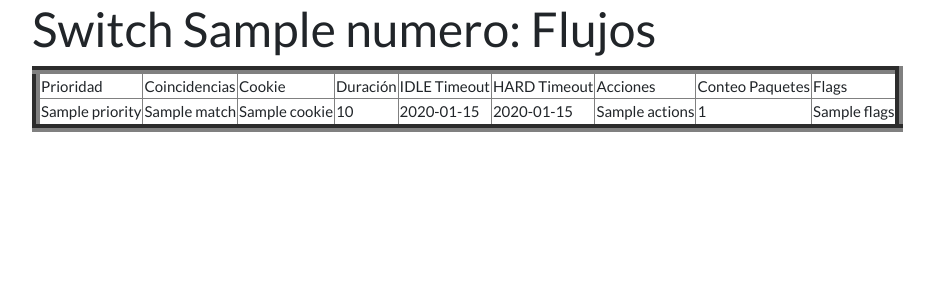
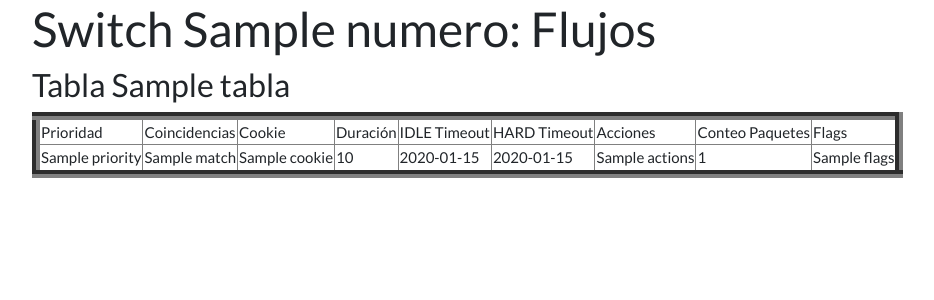
Before and after one commit to devcoronel/Quality-Stack, a Flask app: template templates/showflows.html in a window 1280 px wide. Shown: the top 300 px of the page, without its empty margins (53-987 px from the left). Run offline with Flask 2, Linux system fonts and the light colour scheme; the template is opened without the code that fills it: most values are stand-ins (such as "Sample title", 1, 10 or a date in 2020); some libraries are stand-ins or nearby versions.

Commit message:
Fast-QoSv0.2

```diff
--- a/templates/showflows.html
+++ b/templates/showflows.html
@@ -3,6 +3,7 @@
 
 <h1>Switch {{numero}}: Flujos</h1>
     {% for tabla in tablas_activas %}
+        <h3>Tabla {{tabla}}</h3>
         <table border="8">
             <thead>
                 <tr>
```
